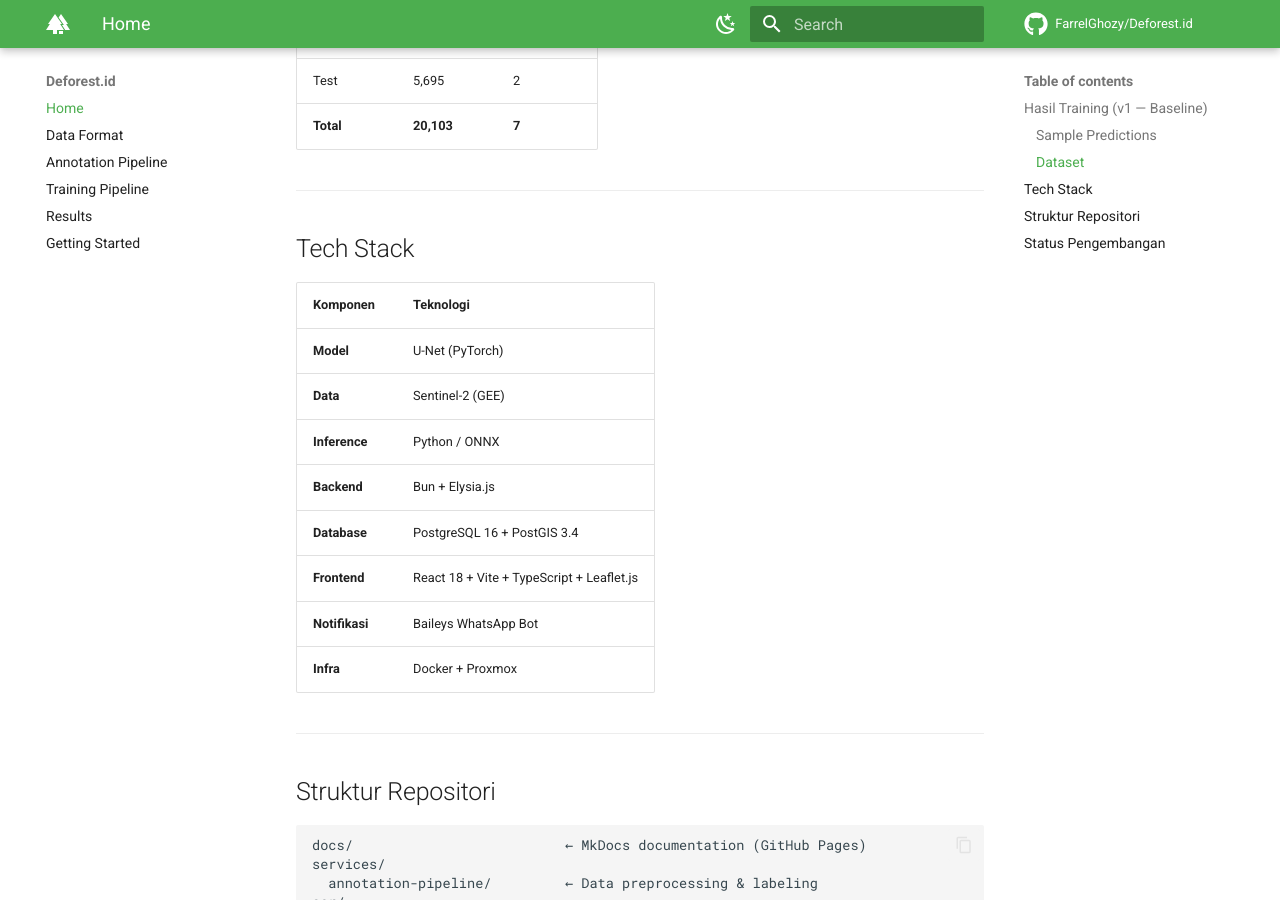
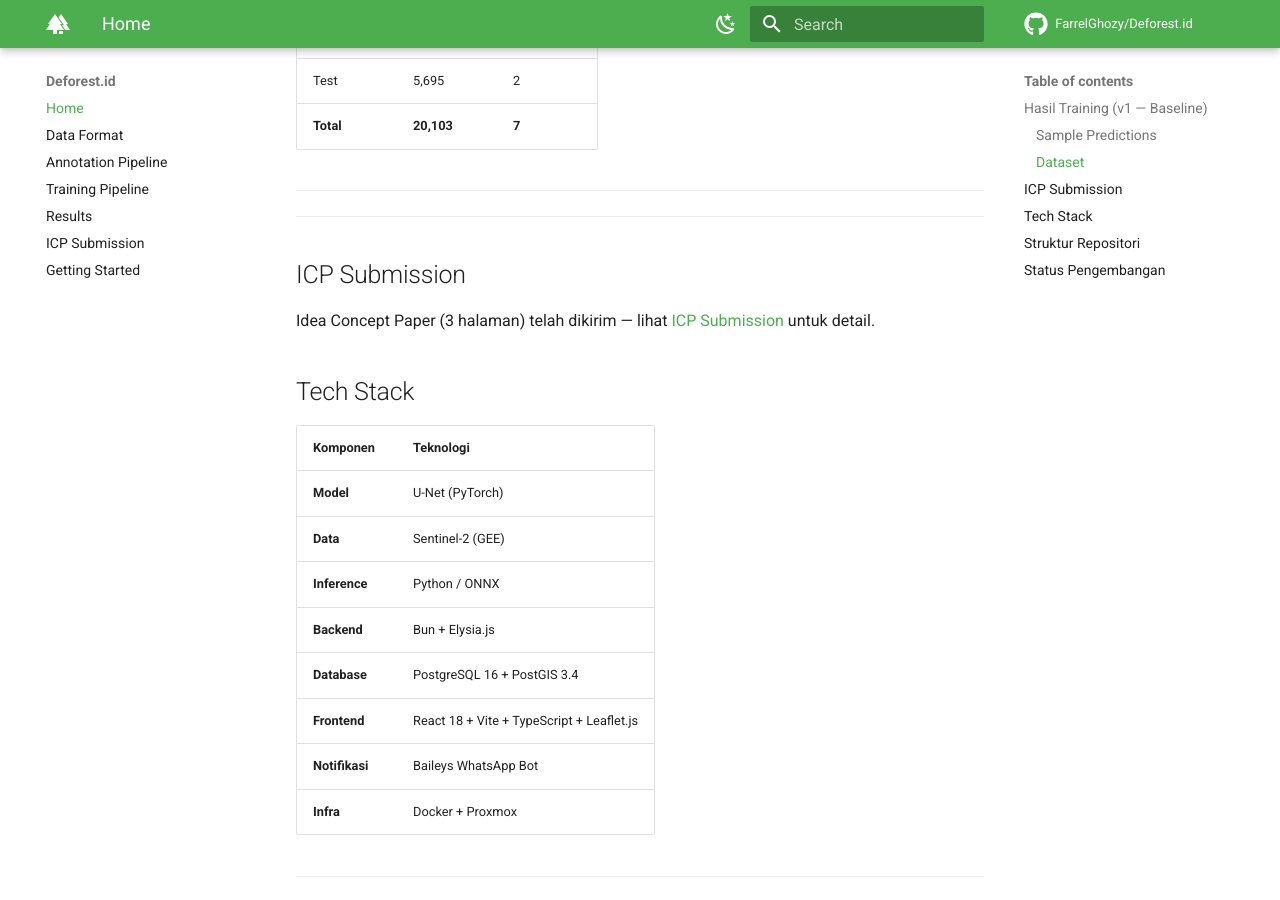
Before and after one commit to FarrelGhozy/Deforest.id, an MkDocs documentation site: the page built from docs/index.md, in a window 1280 px wide and 900 px high, scrolled down 1012 px. Built offline with MkDocs 1.6.1 and Material for MkDocs 9.7.7, drawn with Linux system fonts in a browser that asks for light colours; comment, search, counter and statistics services are not loaded.

Commit message:
docs: add ICP submission page, update nav and index

```diff
--- a/docs/index.md
+++ b/docs/index.md
@@ -37,6 +37,12 @@
 | **Total** | **20,103** | **7** |
 
 ---
+
+---
+
+## ICP Submission
+
+Idea Concept Paper (3 halaman) telah dikirim — lihat [ICP Submission](icp.md) untuk detail.
 
 ## Tech Stack
 
--- a/mkdocs.yml
+++ b/mkdocs.yml
@@ -35,6 +35,7 @@
   - Annotation Pipeline: annotation-pipeline.md
   - Training Pipeline: training-pipeline.md
   - Results: results.md
+  - ICP Submission: icp.md
   - Getting Started: getting-started.md
 
 markdown_extensions:
```
Also changed, not shown: docs/icp.md (added, +36 -0 lines).
